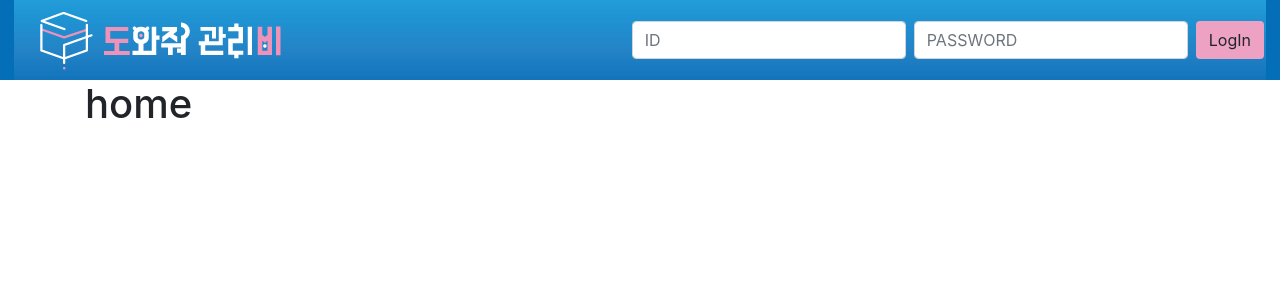
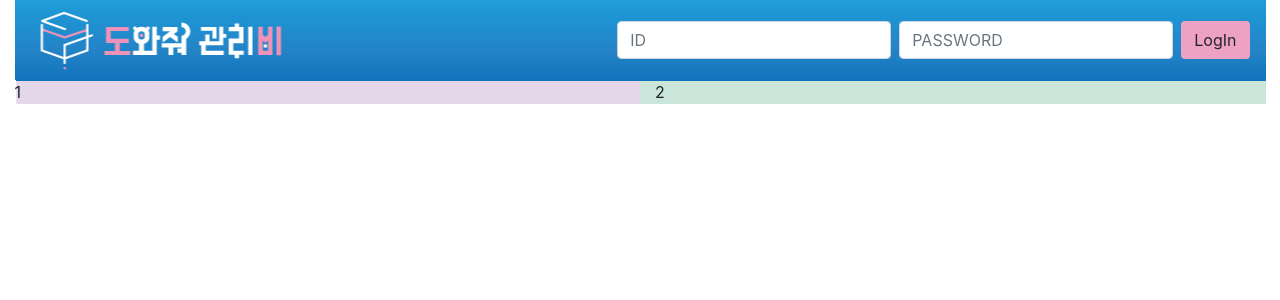
Before and after one commit to houseelfdobby/house-elf-dobby, a Django app: page / in a window 1280 px wide. Shown: the top 300 px of the page. Run offline with Django 3.2, Linux system fonts and the light colour scheme; some libraries are stand-ins or nearby versions.

Commit message:
style: Change home cols

```diff
--- a/dobby/templates/home.html
+++ b/dobby/templates/home.html
@@ -1,10 +1,15 @@
 {% extends 'base.html'%}
+{% load static %}
 
 {% block title %}홈{%endblock%}
 
 {% block content %}
-<div class="container">
-    <h1>home</h1>
-</div>
 
+<main class="row">
+    <div class="col-6 h-100 main-left">1</div>
+    <div class="col-6 h-100 main-right">2</div>
+</main>
+
+
+<script src="{% static 'js/home.js' %}"></script>
 {% endblock %}
--- a/dobbyproject/static/css/base.css
+++ b/dobbyproject/static/css/base.css
@@ -1,12 +1,20 @@
+@import "home.css";
+
+html,
+body {
+    max-width: 1251px;
+    max-height: 1038px;
+    margin: auto;
+}
+
 .nav-header {
     height: 80px;
     /* background-size: 100% 80px !important; */
 }
 
 .logo {
-    width: 250px;
+    width: 260px;
     height: 50px;
-    margin-left: 340px;
 }
 
 .submitBtn {
--- /dev/null
+++ b/dobbyproject/static/css/home.css
@@ -0,0 +1,10 @@
+main {
+}
+
+.main-left {
+    background: url("../img/main_left_light.jpg") no-repeat top right;
+}
+
+.main-right {
+    background: url("../img/main_right_light.jpg") no-repeat top left;
+}
```
Also changed, not shown: dobby/static/js/home.js (added), dobbyproject/static/img/main_left_light.jpg (renamed from dobby/static/img/main_left_light.jpg), dobbyproject/static/img/main_right_light.jpg (renamed from dobby/static/img/main_right_light.jpg).
